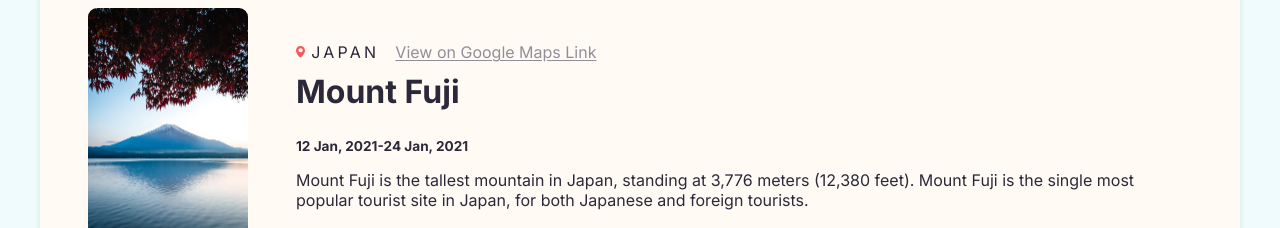
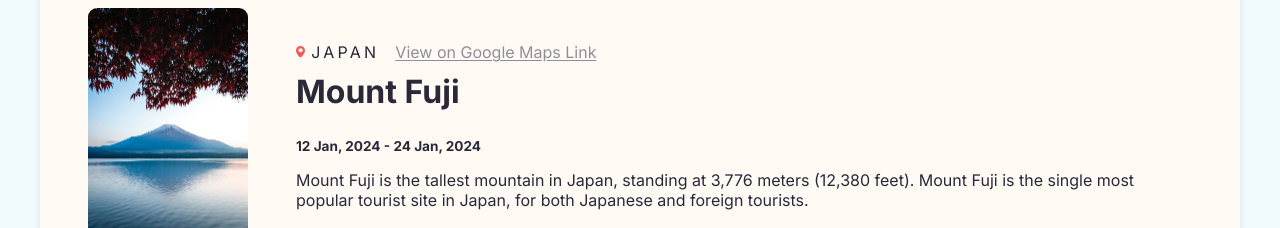
Before and after one commit to hmjatt/Travel-Journal-ReactJS, a React (Create React App) app in the folder travel-journal/: page / in a window 1280 px wide. Shown: the part 1908-2136 px from the top of the page. Built offline with nearby package versions, Linux system fonts and the light colour scheme.

Commit message:
Updated `Mount Fuji` Card :mount_fuji:

```diff
--- a/travel-journal/src/components/Card.js
+++ b/travel-journal/src/components/Card.js
@@ -24,7 +24,7 @@ function Card(props) {
                 <h2 className="card-title">{props.title}</h2>
                 <div className="card-date">
                     <span className="start-date">{props.startDate}</span>
-                    <span className="dash">-</span>
+                    <span className="dash"> - </span>
                     <span className="end-date">{props.endDate}</span>
                 </div>
                 <p className="card-description">
--- a/travel-journal/src/data.js
+++ b/travel-journal/src/data.js
@@ -57,11 +57,11 @@ const data = [
 	{
 		id: 6,
         title: "Mount Fuji",
-		class: "opera-house",
+		class: "mt-fuji",
         location: "Japan",
-        googleMapsUrl: "https://goo.gl/maps/1DGM5WrWnATgkSNB8",
-        startDate: "12 Jan, 2021",
-        endDate: "24 Jan, 2021",
+        googleMapsUrl: "https://www.google.com/maps/place/Mount+Fuji/@35.3615353,138.7044974,13.74z/data=!4m5!3m4!1s0x6019629a42fdc899:0xa6a1fcc916f3a4df!8m2!3d35.3606255!4d138.7273634",
+        startDate: "12 Jan, 2024",
+        endDate: "24 Jan, 2024",
         description: "Mount Fuji is the tallest mountain in Japan, standing at 3,776 meters (12,380 feet). Mount Fuji is the single most popular tourist site in Japan, for both Japanese and foreign tourists.",
         imageUrl: require("./images/mt-fuji.jpg")
     },
```
